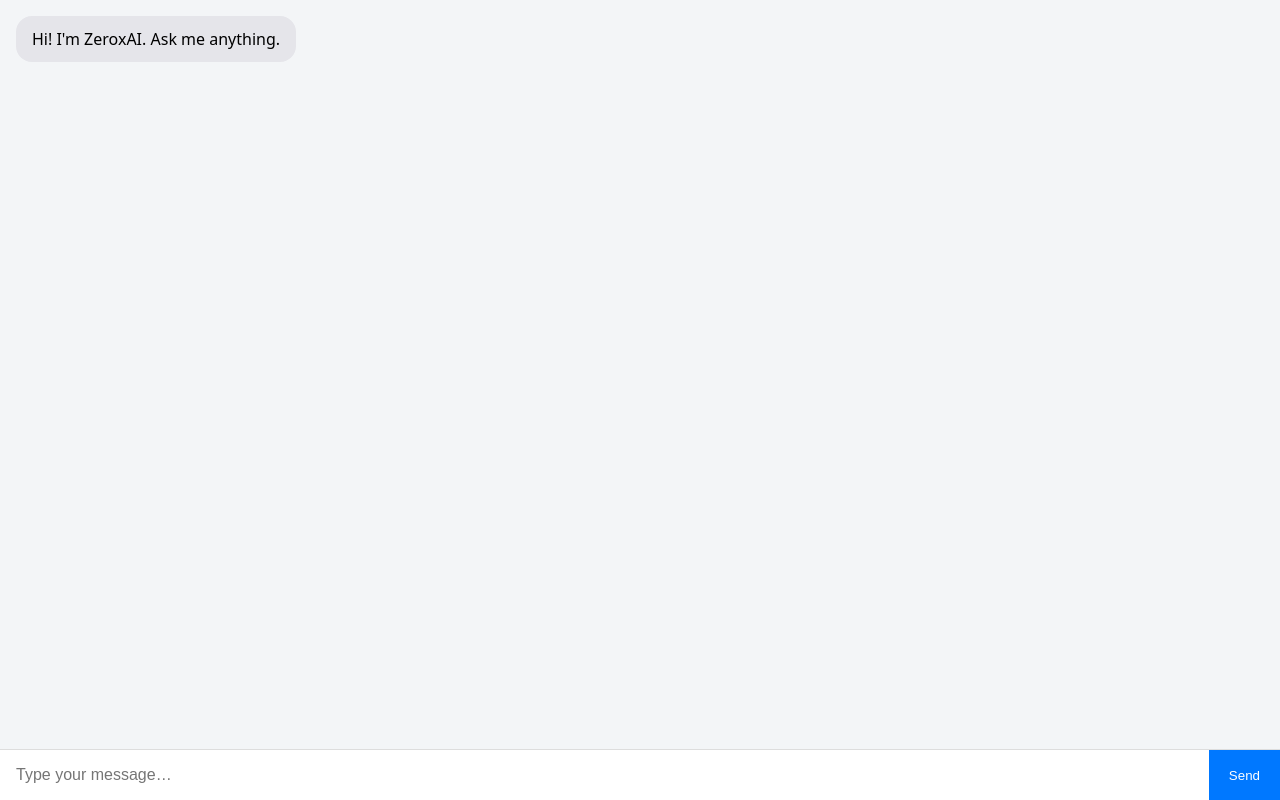
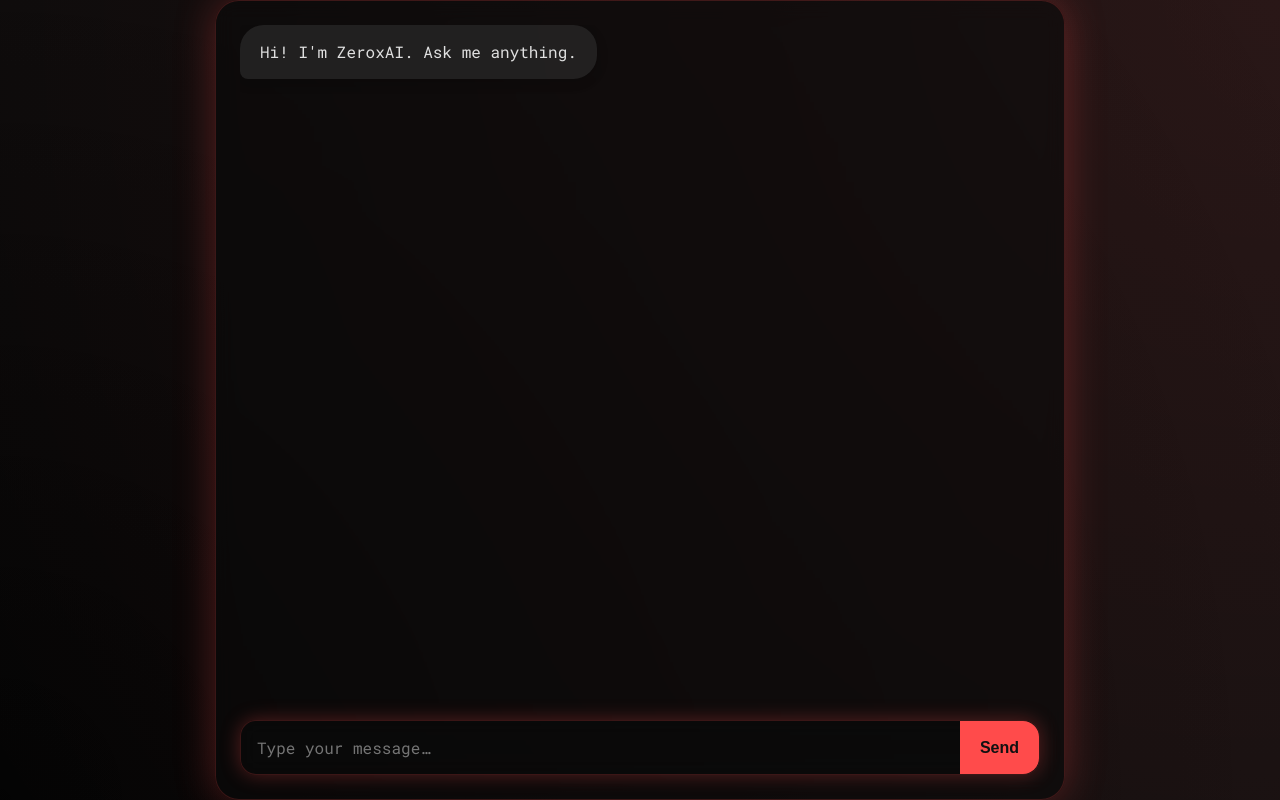
Before and after one commit to SteveeHits/WormGPT-Ugliest, a website: page index.html in a window 1280 px wide. Drawn offline with Linux system fonts and the light colour scheme.

Commit message:
Update index.html

```diff
--- a/index.html
+++ b/index.html
@@ -2,77 +2,181 @@
 <html lang="en">
 <head>
     <meta charset="UTF-8" />
-  <title>ZeroxAI – Quick Chat</title>
+    <meta name="viewport" content="width=device-width, initial-scale=1.0">
+    <title>ZeroxAI – Cyber Chat</title>
+    <link rel="preconnect" href="https://fonts.googleapis.com">
+    <link rel="preconnect" href="https://fonts.gstatic.com" crossorigin>
+    <link href="https://fonts.googleapis.com/css2?family=Roboto+Mono:wght@400;700&display=swap" rel="stylesheet">
     <style>
+        /* --- General Styling & Animations --- */
+        @keyframes slideIn {
+            from {
+                transform: translateY(20px);
+                opacity: 0;
+            }
+            to {
+                transform: translateY(0);
+                opacity: 1;
+            }
+        }
+
+        @keyframes pulse {
+            0%, 100% {
+                transform: scale(1);
+            }
+            50% {
+                transform: scale(1.1);
+            }
+        }
+
+        body {
+            margin: 0;
+            font-family: 'Roboto Mono', monospace;
+            color: #E0E0E0;
+            display: flex;
+            flex-direction: column;
+            height: 100vh;
+            background: radial-gradient(circle at top right, rgba(255, 75, 75, 0.1), transparent),
+                        radial-gradient(circle at bottom left, rgba(0, 0, 0, 0.8), transparent),
+                        #111;
+            background-attachment: fixed;
+            transition: background 0.5s ease-in-out;
+        }
+
         /* --- Chat UI --- */
-    body{
-      margin:0;
-      font-family:system-ui,Segoe UI,Roboto,Helvetica,Arial,sans-serif;
-      background:#f3f5f7;
-      display:flex;
-      flex-direction:column;
-      height:100vh;
+        #container {
+            flex: 1;
+            display: flex;
+            flex-direction: column;
+            padding: 1.5rem;
+            max-width: 800px;
+            width: 100%;
+            margin: 0 auto;
+            backdrop-filter: blur(10px);
+            background-color: rgba(10, 10, 10, 0.6);
+            border-radius: 1.5rem;
+            box-shadow: 0 0 40px rgba(255, 75, 75, 0.3);
+            border: 1px solid rgba(255, 75, 75, 0.2);
         }
-    #chat{
-      flex:1;
-      overflow-y:auto;
-      padding:1rem;
-      display:flex;
-      flex-direction:column;
-      gap:.75rem;
+
+        #chat {
+            flex: 1;
+            overflow-y: auto;
+            padding-right: 0.5rem; /* For scrollbar spacing */
+            display: flex;
+            flex-direction: column;
+            gap: 0.75rem;
+            -ms-overflow-style: none; /* for IE and Edge */
+            scrollbar-width: none; /* for Firefox */
         }
-    .bubble{
-      max-width:70%;
-      padding:.75rem 1rem;
-      border-radius:1rem;
-      line-height:1.4;
-      word-wrap:break-word;
+
+        #chat::-webkit-scrollbar {
+            display: none; /* for Chrome, Safari, and Opera */
         }
-    .user{
-      align-self:flex-end;
-      background:#0078ff;
-      color:#fff;
+
+        .bubble {
+            max-width: 70%;
+            padding: 1rem 1.25rem;
+            border-radius: 1.5rem;
+            line-height: 1.4;
+            word-wrap: break-word;
+            animation: slideIn 0.5s cubic-bezier(0.25, 0.46, 0.45, 0.94) both;
+            box-shadow: 0 4px 12px rgba(0, 0, 0, 0.2);
+            transition: transform 0.3s ease;
         }
-    .ai{
-      align-self:flex-start;
-      background:#e5e5ea;
-      color:#000;
+
+        .bubble:hover {
+            transform: scale(1.02);
         }
-    #typing{
-      align-self:flex-start;
-      font-size:.85rem;
-      color:#666;
-      margin-left:1rem;
-      display:none;
+
+        .user {
+            align-self: flex-end;
+            background: rgba(255, 75, 75, 0.7);
+            color: #111;
+            border-bottom-right-radius: 0.5rem;
         }
+
+        .ai {
+            align-self: flex-start;
+            background: rgba(44, 44, 44, 0.7);
+            color: #E0E0E0;
+            border-bottom-left-radius: 0.5rem;
+        }
+
+        #typing {
+            align-self: flex-start;
+            font-size: 0.85rem;
+            color: rgba(255, 75, 75, 0.7);
+            margin-left: 1rem;
+            display: none;
+            animation: pulse 1.5s infinite;
+        }
+
         /* --- Input bar --- */
-    #controls{
-      display:flex;
-      border-top:1px solid #ddd;
-      background:#fff;
+        #controls {
+            display: flex;
+            margin-top: 1rem;
+            backdrop-filter: blur(10px);
+            background-color: rgba(10, 10, 10, 0.6);
+            border-radius: 1rem;
+            box-shadow: 0 0 20px rgba(255, 75, 75, 0.3);
+            border: 1px solid rgba(255, 75, 75, 0.2);
         }
-    #msg{
-      flex:1;
-      border:none;
-      padding:1rem;
-      font-size:1rem;
-      outline:none;
+
+        #msg {
+            flex: 1;
+            border: none;
+            padding: 1rem;
+            font-size: 1rem;
+            outline: none;
+            background: transparent;
+            color: #E0E0E0;
+            font-family: 'Roboto Mono', monospace;
         }
-    #send{
-      border:none;
-      background:#0078ff;
-      color:#fff;
-      padding:0 1.25rem;
-      cursor:pointer;
+
+        #msg::placeholder {
+            color: rgba(224, 224, 224, 0.5);
         }
-    #send:disabled{
-      background:#9ec8ff;
-      cursor:not-allowed;
+
+        #send {
+            border: none;
+            background: #FF4B4B;
+            color: #111;
+            padding: 0 1.25rem;
+            cursor: pointer;
+            font-size: 1rem;
+            font-weight: bold;
+            border-radius: 0 1rem 1rem 0;
+            transition: background 0.3s ease, transform 0.1s ease;
+        }
+
+        #send:hover {
+            background: #FF6A6A;
+            transform: scale(1.05);
+        }
+
+        #send:disabled {
+            background: #444;
+            cursor: not-allowed;
+            transform: none;
+        }
+
+        @media (max-width: 600px) {
+            #container {
+                padding: 1rem;
+                border-radius: 0;
+            }
+
+            #controls {
+                border-radius: 0;
+            }
         }
     </style>
 </head>
 
 <body>
+    <!-- Main content container to apply the transparent effect -->
+    <div id="container">
         <div id="chat">
             <div class="bubble ai">Hi! I'm ZeroxAI. Ask me anything.</div>
             <span id="typing">typing…</span>
@@ -82,14 +186,15 @@
             <input id="msg" placeholder="Type your message…" autocomplete="off" />
             <button id="send">Send</button>
         </div>
+    </div>
 
     <!-- Puter SDK -->
     <script src="https://js.puter.com/v2/"></script>
     <script>
         // --- DOM shortcuts ---
-    const chat   = document.getElementById('chat');
+        const chat = document.getElementById('chat');
         const msgBox = document.getElementById('msg');
-    const sendBtn= document.getElementById('send');
+        const sendBtn = document.getElementById('send');
         const typing = document.getElementById('typing');
 
         // --- Helpers ---
@@ -104,7 +209,7 @@
         // --- Send message ---
         const sendMsg = async () => {
             const text = msgBox.value.trim();
-      if(!text) return;
+            if (!text) return;
 
             // User bubble
             addBubble(text, 'user');
@@ -112,14 +217,14 @@
             sendBtn.disabled = true;
             typing.style.display = 'inline';
 
-      try{
+            try {
                 const response = await puter.ai.chat(text, {
                     model: 'openrouter:cognitivecomputations/dolphin-mistral-24b-venice-edition:free'
                 });
                 addBubble(response, 'ai');
-      }catch(err){
+            } catch (err) {
                 addBubble('Oops! Something went wrong: ' + err.message, 'ai');
-      }finally{
+            } finally {
                 typing.style.display = 'none';
                 sendBtn.disabled = false;
                 msgBox.focus();
@@ -129,7 +234,7 @@
         // --- Event listeners ---
         sendBtn.onclick = sendMsg;
         msgBox.addEventListener('keydown', e => {
-      if(e.key === 'Enter' && !e.shiftKey){
+            if (e.key === 'Enter' && !e.shiftKey) {
                 e.preventDefault();
                 sendMsg();
             }
```
Lines whose indentation alone changed are shown as unchanged.
